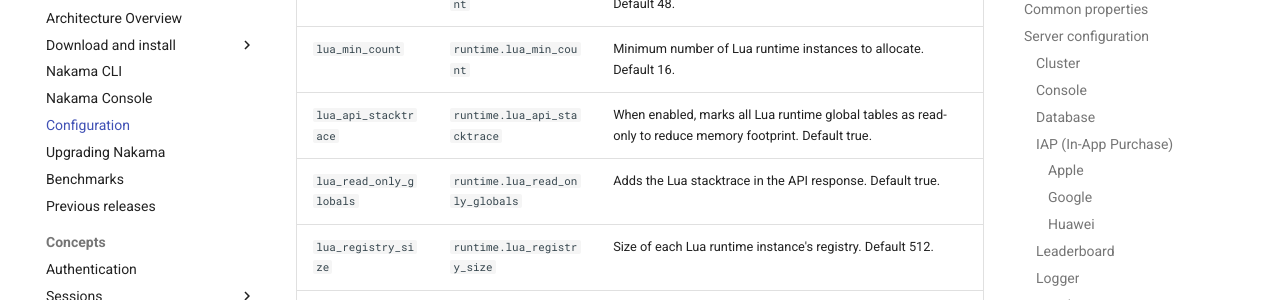
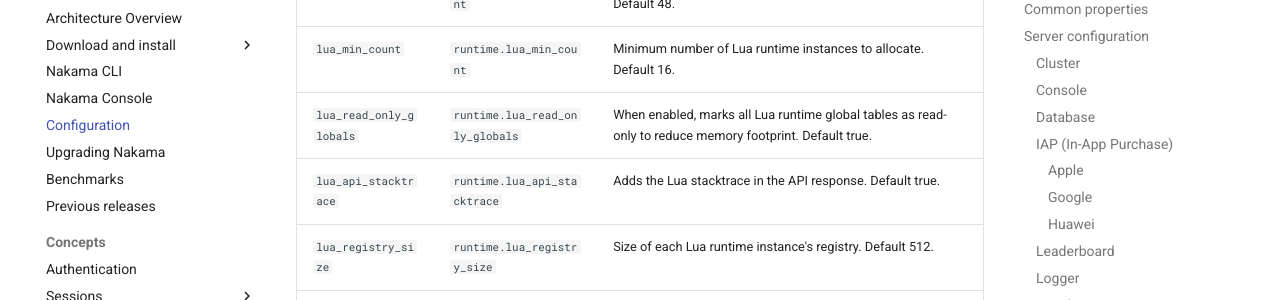
Before and after one commit to heroiclabs/nakama-docs, an MkDocs documentation site: the page built from docs/nakama/getting-started/configuration.md, in a window 1280 px wide and 900 px high, scrolled down 9173 px. Shown: the part 153-453 px from the top of the window. Built offline with MkDocs 1.6.1 and Material for MkDocs 9.7.7, drawn with Linux system fonts in a browser that asks for light colours; comment, search, counter and statistics services are not loaded.

Commit message:
Fix incorrect name in config

```diff
--- a/docs/nakama/getting-started/configuration.md
+++ b/docs/nakama/getting-started/configuration.md
@@ -224,8 +224,8 @@
 | <a class="anchor" id="runtime.lua_call_stack_size"></a>`lua_call_stack_size` | `runtime.lua_call_stack_size` | Size of each runtime instance's call stack. Default 128.
 | <a class="anchor" id="runtime.lua_max_count"></a>`lua_max_count` | `runtime.lua_max_count` | Maximum number of Lua runtime instances to allocate. Default 48.
 | <a class="anchor" id="runtime.lua_min_count"></a>`lua_min_count` | `runtime.lua_min_count` | Minimum number of Lua runtime instances to allocate. Default 16.
-| <a class="anchor" id="runtime.lua_read_only_globals"></a>`lua_api_stacktrace` | `runtime.lua_api_stacktrace` | When enabled, marks all Lua runtime global tables as read-only to reduce memory footprint. Default true.
-| <a class="anchor" id="runtime.lua_api_stacktrace"></a>`lua_read_only_globals` | `runtime.lua_read_only_globals` | Adds the Lua stacktrace in the API response. Default true.
+| <a class="anchor" id="runtime.lua_read_only_globals"></a>`lua_read_only_globals` | `runtime.lua_read_only_globals` | When enabled, marks all Lua runtime global tables as read-only to reduce memory footprint. Default true.
+| <a class="anchor" id="runtime.lua_api_stacktrace"></a>`lua_api_stacktrace` | `runtime.lua_api_stacktrace` | Adds the Lua stacktrace in the API response. Default true.
 | <a class="anchor" id="runtime.lua_registry_size"></a>`lua_registry_size` | `runtime.lua_registry_size` | Size of each Lua runtime instance's registry. Default 512.
 | <a class="anchor" id="runtime.max_count"></a>`max_count` | `runtime.max_count` | *(Deprecated)* Maximum number of runtime instances to allocate. Default 256.
 | <a class="anchor" id="runtime.min_count"></a>`min_count` | `runtime.min_count` | *(Deprecated)* Minimum number of runtime instances to allocate. Default 16.
```
